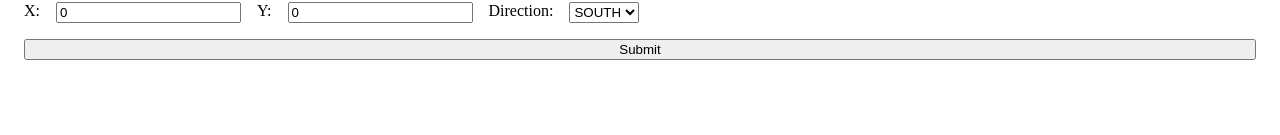
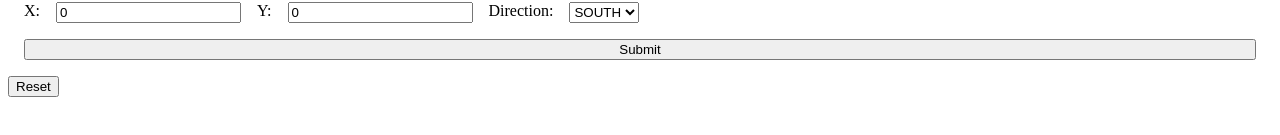
Before and after one commit to nelghzaoui/4g-clinical, an Angular app: page / in a window 1280 px wide. Shown: the part 499-634 px from the top of the page. Built offline with nearby package versions, Linux system fonts and the light colour scheme.

Commit message:
Add reset button to app component

```diff
--- a/src/app/app.component.ts
+++ b/src/app/app.component.ts
@@ -1,4 +1,5 @@
 import { ChangeDetectionStrategy, Component } from '@angular/core';
+import { GameService } from './services/game/game.service';
 
 @Component({
   selector: 'app-root',
@@ -8,8 +9,16 @@ import { ChangeDetectionStrategy, Component } from '@angular/core';
     <table-component></table-component>
 
     <command-component></command-component>
+
+    <button (click)="reset()">Reset</button>
   `,
   styles: [],
   changeDetection: ChangeDetectionStrategy.OnPush,
 })
-export class AppComponent {}
+export class AppComponent {
+  constructor(private readonly gameService: GameService) {}
+
+  reset() {
+    this.gameService.reset();
+  }
+}
```
